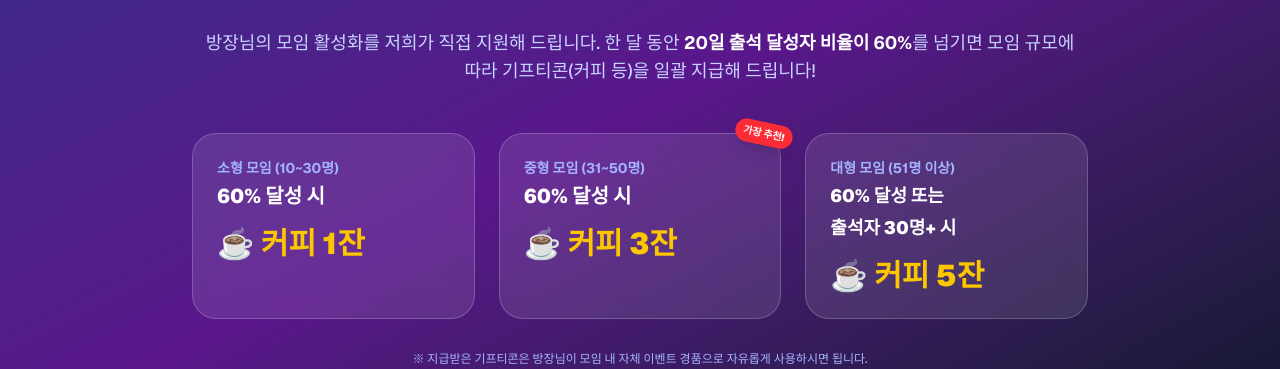
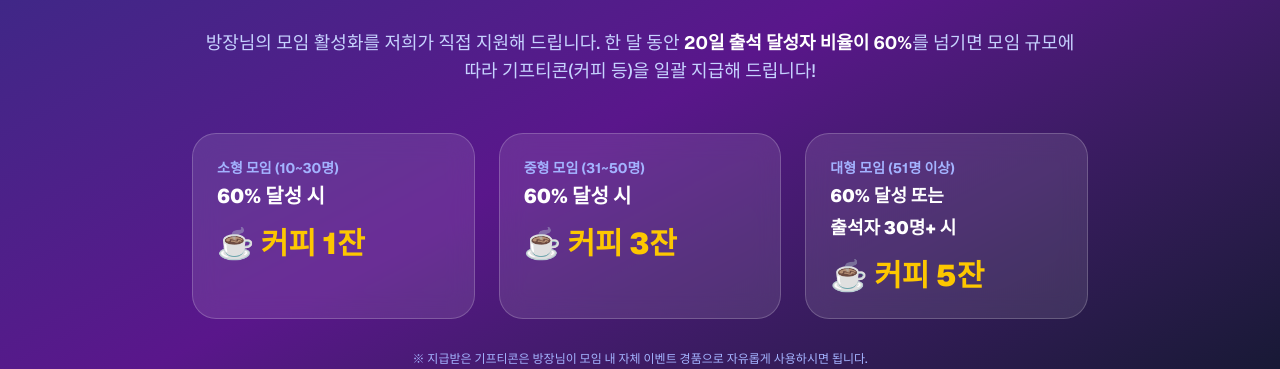
Before and after one commit to timbach9741-wq/band-checkin, a Next.js app: page / in a window 1280 px wide. Shown: the part 2399-2768 px from the top of the page. Built offline with nearby package versions, Linux system fonts and the light colour scheme.

Commit message:
'remove-recommended-badge'

```diff
--- a/src/app/page.tsx
+++ b/src/app/page.tsx
@@ -465,8 +465,7 @@ export default function Home() {
                   ☕ 커피 1잔
                 </div>
               </div>
-              <div className="bg-white/10 backdrop-blur-md border border-white/20 p-6 rounded-3xl text-left hover:bg-white/15 transition-all relative">
-                <div className="absolute -top-3 -right-3 bg-red-500 text-white text-[10px] font-black px-2 py-1 rounded-full rotate-12 shadow-lg">가장 추천!</div>
+              <div className="bg-white/10 backdrop-blur-md border border-white/20 p-6 rounded-3xl text-left hover:bg-white/15 transition-all">
                 <div className="text-indigo-300 font-bold text-sm mb-1">중형 모임 (31~50명)</div>
                 <div className="text-white text-xl font-black mb-4">60% 달성 시</div>
                 <div className="text-yellow-400 text-3xl font-black flex items-center gap-2">
```
